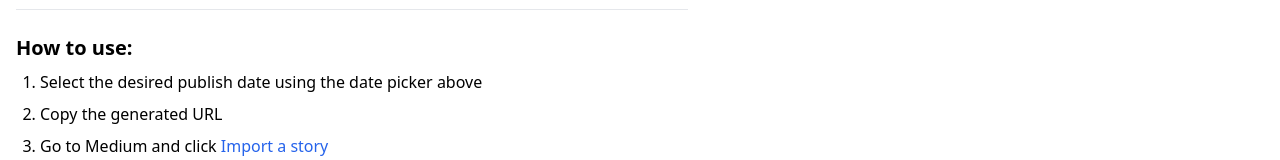
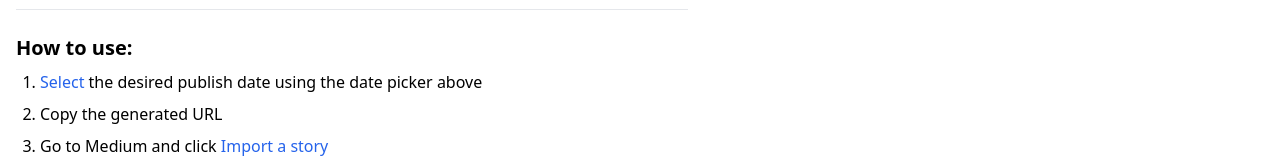
Before and after one commit to williamchong/medium-import-backdate, a Nuxt app: page / in a window 1280 px wide. Shown: the part 309-469 px from the top of the page. Built offline with nearby package versions, Linux system fonts and the light colour scheme.

Commit message:
🚸 Make select in instruction clickable

```diff
--- a/pages/index.vue
+++ b/pages/index.vue
@@ -9,7 +9,8 @@
 
       <div class="mb-6">
         <label for="backdateInput" class="block mb-2 font-medium">Choose Your desired Publication Date:</label>
-        <input id="backdateInput" v-model="selectedDate" type="date"
+        <input
+          id="backdateInput" ref="datePickerInput" v-model="selectedDate" type="date"
           class="border-2 border-blue-300 rounded px-3 py-2 w-full max-w-xs focus:border-blue-500 focus:ring-2 focus:ring-blue-200 transition-all shadow-sm hover:shadow"
           :placeholder="(new Date()).toISOString().substr(0, 10)" @change="generateBackdatedUrl">
       </div>
@@ -17,9 +18,11 @@
       <div v-if="backdatedUrl" class="mb-6">
         <label class="block mb-2 font-medium">Your Backdated Page Link:</label>
         <div class="flex items-center">
-          <input ref="urlInput" v-model="backdatedUrl" type="text" readonly
+          <input
+            ref="urlInput" v-model="backdatedUrl" type="text" readonly
             class="border rounded-l px-3 py-2 w-full bg-gray-50">
-          <button class="bg-blue-600 hover:bg-blue-700 text-white font-medium py-2 px-4 rounded-r"
+          <button
+            class="bg-blue-600 hover:bg-blue-700 text-white font-medium py-2 px-4 rounded-r"
             @click="copyToClipboard">
             {{ copied ? 'Copied!' : 'Copy' }}
           </button>
@@ -35,21 +38,28 @@
 
       <h2 class="text-xl font-semibold mb-2">How to use:</h2>
       <ol class="list-decimal pl-6 mb-6 space-y-2">
-        <li>Select the desired publish date using the date picker above</li>
         <li>
-          <button :class="{ 'text-blue-600 hover:underline cursor-pointer': !!backdatedUrl }"
+          <button class="text-blue-600 hover:underline hover:text-blue-800" @click="openDatePicker">
+            Select
+          </button> the desired publish date using the date picker above
+        </li>
+        <li>
+          <button
+            :class="{ 'text-blue-600 hover:underline cursor-pointer': !!backdatedUrl }"
             @click="backdatedUrl ? copyToClipboard() : null">
             Copy
           </button> the generated URL
           <span v-if="copied" class="ml-2 text-green-600 text-sm">
-            <svg class="w-4 h-4 inline" fill="none" stroke="currentColor" viewBox="0 0 24 24"
+            <svg
+              class="w-4 h-4 inline" fill="none" stroke="currentColor" viewBox="0 0 24 24"
               xmlns="http://www.w3.org/2000/svg">
               <path stroke-linecap="round" stroke-linejoin="round" stroke-width="2" d="M5 13l4 4L19 7" />
             </svg>
             Copied!
           </span>
         </li>
-        <li>Go to Medium and click <a href="https://medium.com/p/import" target="_blank"
+        <li>Go to Medium and click <a
+            href="https://medium.com/p/import" target="_blank"
             class="text-blue-600 hover:underline">Import a story</a></li>
         <li>
           <figure>
@@ -82,6 +92,7 @@ const selectedDate = ref('')
 const backdatedUrl = ref('')
 const copied = ref(false)
 const urlInput = ref(null)
+const datePickerInput = ref(null)
 
 function generateBackdatedUrl() {
   if (selectedDate.value) {
@@ -124,4 +135,8 @@ function copyToClipboard() {
     window.getSelection().removeAllRanges()
   }
 }
+
+function openDatePicker() {
+  datePickerInput.value.showPicker()
+}
 </script>
```
